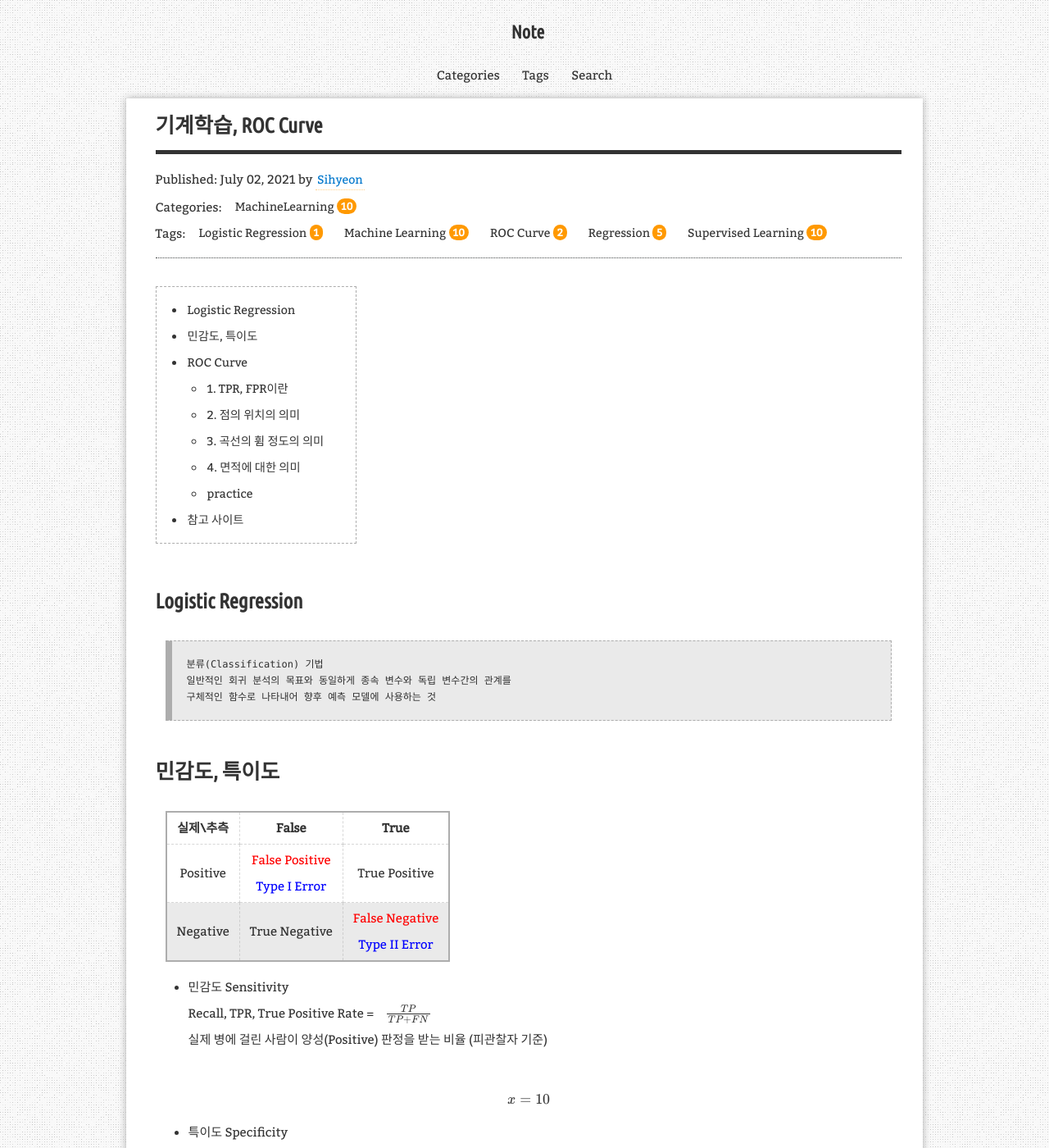
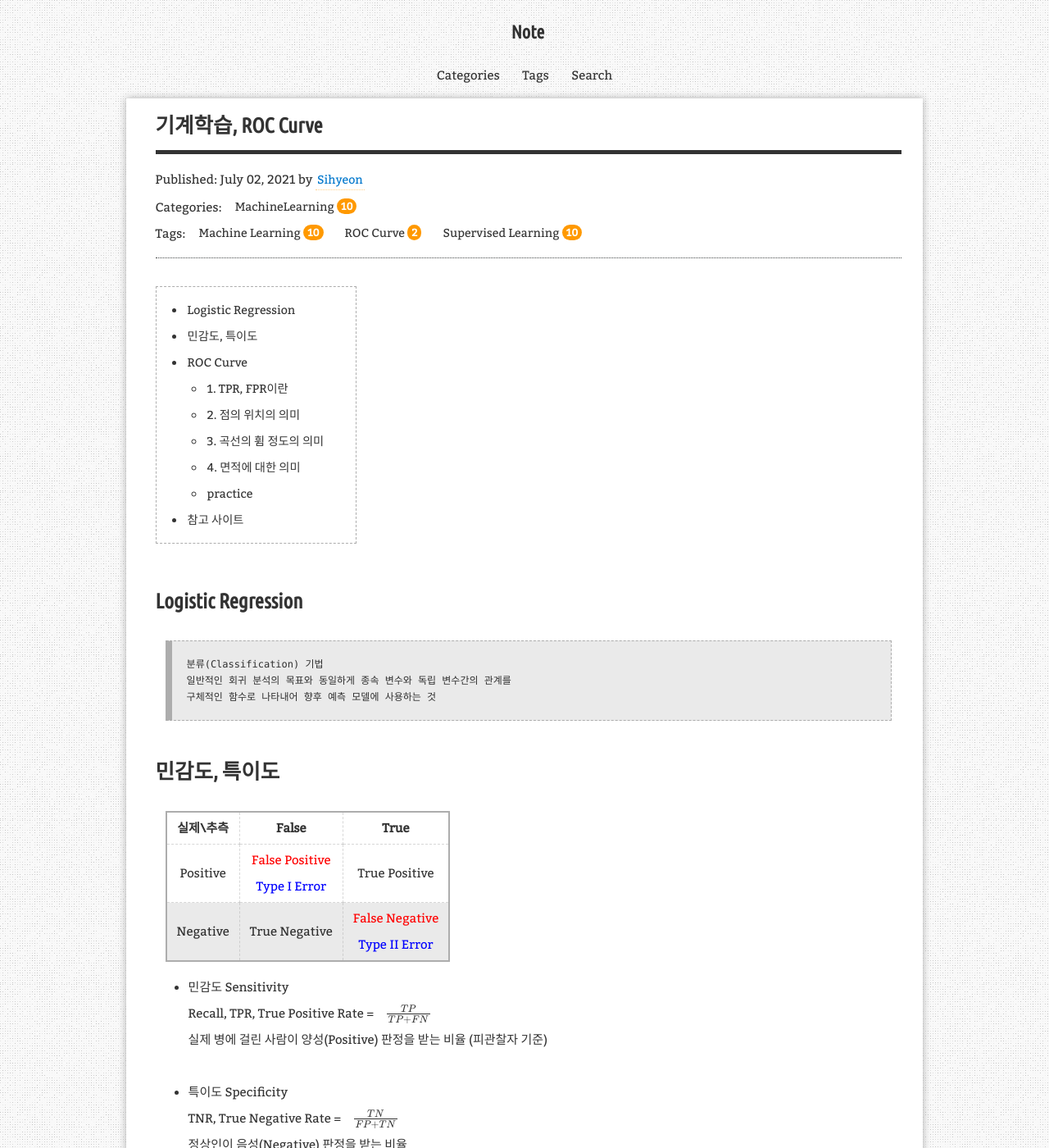
Before and after one commit to aristohyun/aristohyun.github.io, a Jekyll site: the page built from _posts/2021-07-02-ROC-Curve.md, in a window 1280 px wide and 1400 px high. Shown: the whole window at 82% size. Built offline with Jekyll 4.4.1, drawn with Linux system fonts in a browser that asks for light colours; formulas are drawn with MathJax 3; comment, search, counter and statistics services are not loaded.

Commit message:
Update 2021-07-02-ROC-Curve.md

```diff
--- a/_posts/2021-07-02-ROC-Curve.md
+++ b/_posts/2021-07-02-ROC-Curve.md
@@ -3,7 +3,7 @@ layout: post
 title: "기계학습, ROC Curve"
 description: "ROC Curve"
 categories: [MachineLearning]
-tags: [Machine Learning, Supervised Learning, Logistic Regression, Regression, ROC Curve]
+tags: [Machine Learning, Supervised Learning, ROC Curve]
 use_math: true
 redirect_from:
   - /2021/07/03/
@@ -29,8 +29,6 @@ redirect_from:
 Recall, TPR, True Positive Rate = $\;\; \frac{TP}{TP + FN} $
 실제 병에 걸린 사람이 양성(Positive) 판정을 받는 비율 (피관찰자 기준)
 <br />
-
-$$ x = 10 $$
 
 - 특이도 Specificity
 TNR, True Negative Rate = $\;\; \frac{TN}{FP + TN} $
```
